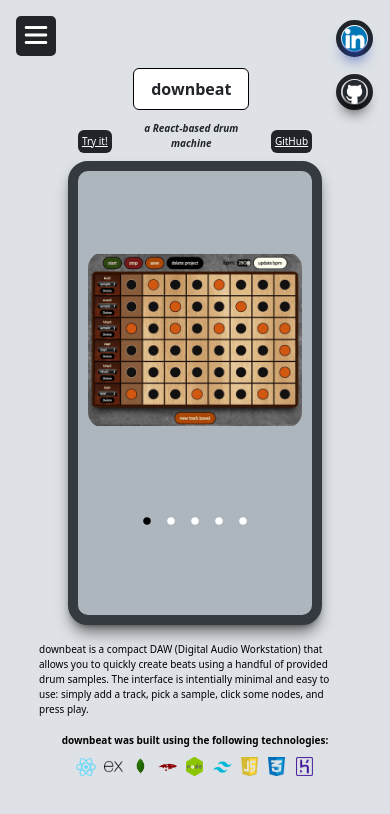
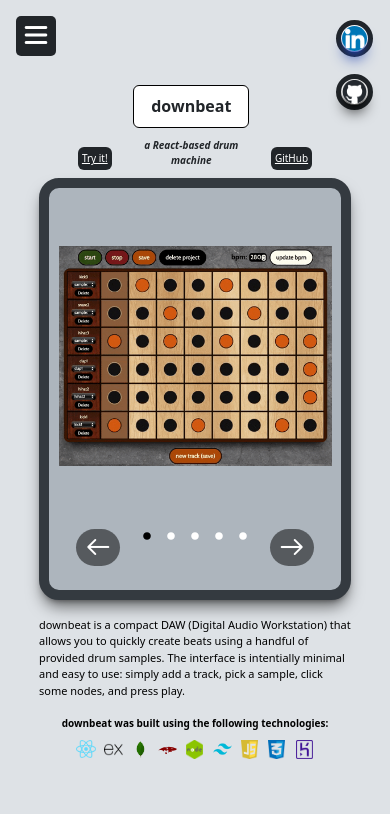
Before and after one commit to Vilem-McKael/Portfolio, a React (Vite) app: page /projects in a window 390 px wide. Shown: the top 814 px of the page. Built offline with nearby package versions, Linux system fonts and the light colour scheme.

Commit message:
continues formatting project page for mobile

```diff
--- a/src/components/BigSlider/BigSlider.jsx
+++ b/src/components/BigSlider/BigSlider.jsx
@@ -33,9 +33,9 @@ export default function BigSlider({slides}) {
     }
 
   return (
-    <div className='w-[65vw] h-[55vh] relative group bg-accent1 border-med_dark border-[10px] rounded-[20px] shadow-black/50 shadow-lg'>
+    <div className='w-[80vw] h-[50vh] md:w-[65vw] md:h-[55vh] relative group bg-accent1 border-med_dark border-[10px] rounded-[20px] shadow-black/50 shadow-lg'>
         <div className='w-full h-full flex flex-col justify-evenly items-center'>
-            <div style={{backgroundImage: `url(${slides[currentIndex]})`}} className='w-[55vmin] h-[45vmin] max-w-[80vw] max-h-[70vh] rounded-2xl bg-center bg-contain bg-no-repeat'>
+            <div style={{backgroundImage: `url(${slides[currentIndex]})`}} className='w-[70vw] h-[30vh] md:w-[55vmin] md:h-[45vmin] max-w-[80vw] max-h-[70vh] md:rounded-2xl bg-center bg-contain bg-no-repeat'>
             </div>
             <div className='flex justify-center'>
             {slides.map((card, idx) => (
@@ -45,11 +45,11 @@ export default function BigSlider({slides}) {
             ))}
         </div>
         </div>
-        <div onClick={prevSlide} className='hidden group-hover:block absolute top-[92%] left-[10vmin] text-2xl rounded-full px-[1vmin] pt-[.5vmin] pb-[.1vmin] bg-black/50 text-white cursor-pointer'>
-            <i className='icon flaticon-back text-[2vmin]'></i>
+        <div onClick={prevSlide} className='md:hidden group-hover:block absolute bottom-[6%] md:bottom-[2%] left-[7vmin] md:left-[10vmin] text-2xl rounded-full px-[10px] pt-[5px] md:px-[1vmin] md:pt-[.5vmin] md:pb-[.1vmin] bg-black/50 text-white cursor-pointer'>
+            <i className='icon flaticon-back md:text-[2vmin]'></i>
         </div>
-        <div onClick={nextSlide} className='hidden group-hover:block absolute top-[92%] right-[10vmin] text-2xl rounded-full px-[1vmin] pt-[.5vmin] pb-[.1vmin] bg-black/50 text-white cursor-pointer'>
-            <i className='icon flaticon-next-1 text-[2vmin]'></i>
+        <div onClick={nextSlide} className='md:hidden group-hover:block absolute bottom-[6%] md:bottom-[2%] right-[7vmin] md:right-[10vmin] text-2xl rounded-full px-[10px] pt-[5px] md:px-[1vmin] md:pt-[.5vmin] md:pb-[.1vmin] bg-black/50 text-white cursor-pointer'>
+            <i className='icon flaticon-next-1 md:text-[2vmin]'></i>
         </div>
 
     </div>
--- a/src/components/ProjectSlide/ProjectSlide.jsx
+++ b/src/components/ProjectSlide/ProjectSlide.jsx
@@ -9,7 +9,7 @@ const ColorDict = {
     2: 'accent1',
     3: 'light1',
     4: 'light2',
-    5: 'dark',
+    5: 'med_dark',
     6: 'accent1',
 }
 
@@ -28,7 +28,7 @@ export default function ProjectSlide({title, subheader, id, description, technol
           <div onClick={() => window.open(githubLink)} className='bg-dark text-light1 text-[10px] md:text-[16px] text-center p-[1vmin] mr-[10vw] rounded-[6px] cursor-pointer underline'>GitHub</div>
         </div>
         <BigSlider slides={images}/>
-        <div className='px-[10vw] md:px-[20vw] text-[10px] md:text-[16px] mt-[2vh]'>{description}</div>
+        <div className='px-[10vw] md:px-[20vw] text-[11px] md:text-[16px] mt-[2vh]'>{description}</div>
         <div className='flex flex-col mt-[2vh]'>
           <div className='text-center text-[10px] font-bold md:text-[16px] mb-[1vh] mx-[10vw]'>
           {title} was built using the following technologies:<br />
```
